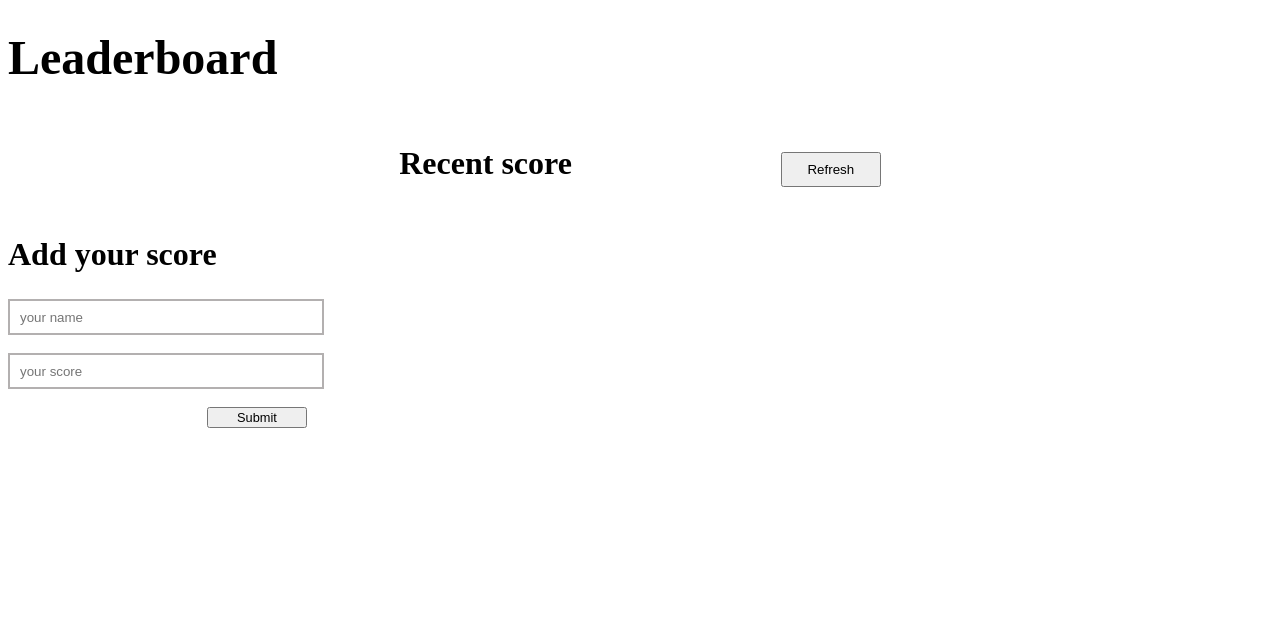
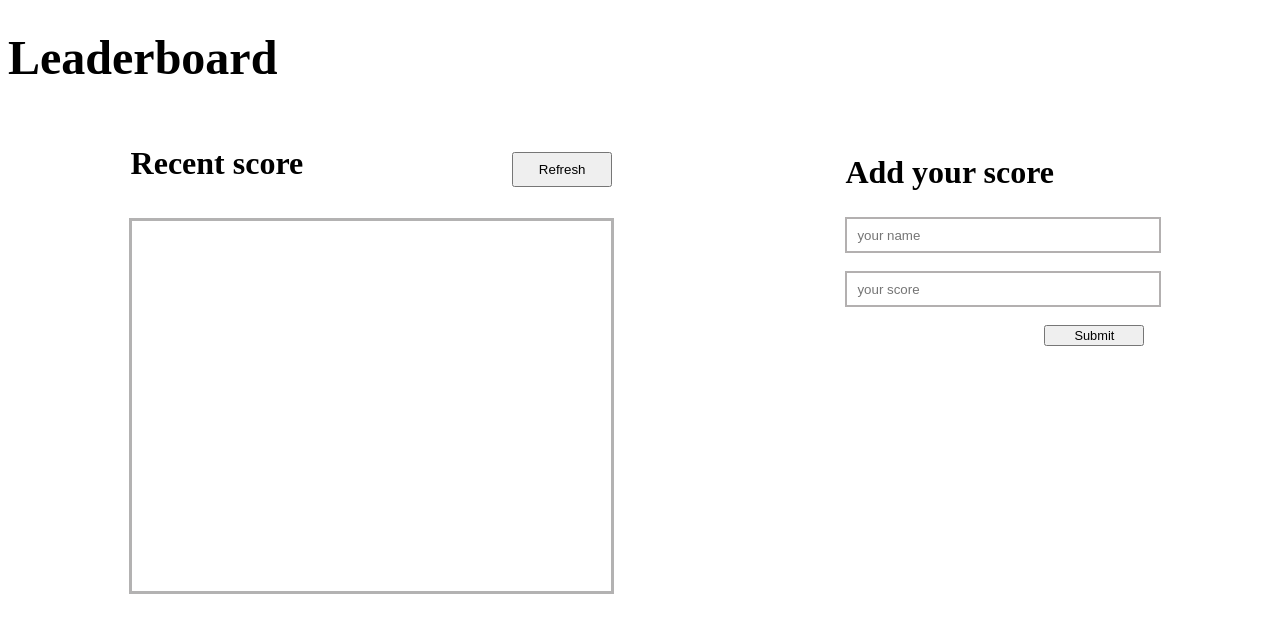
Before and after one commit to asifaminisonline/leaderboard, a website built with webpack: page dist/index.html in a window 1280 px wide. Built offline with nearby package versions, Linux system fonts and the light colour scheme.

Commit message:
Fix eslint issues

```diff
--- a/dist/index.html
+++ b/dist/index.html
@@ -15,7 +15,7 @@
         <button class="refreshing" onclick="refresh()">Refresh</button>
       </div>
 
-
+      <div id="leaderboard">
       </div>
     </div>
     <div class="right-side">
```
